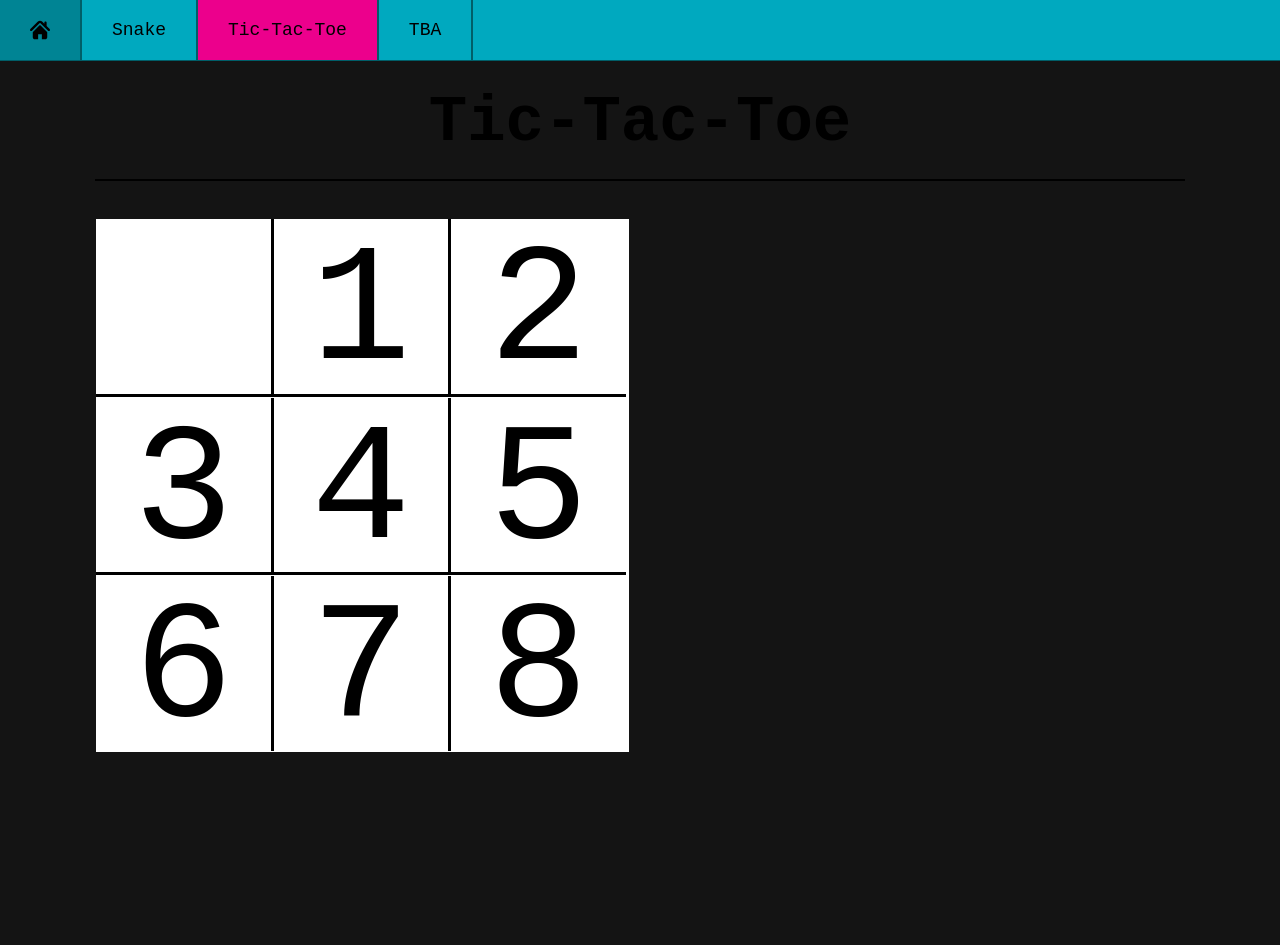
After one commit to benngim/game_website, a Flask app: page /tictactoe in a window 1280 px wide. The commit adds this page. Run offline with Flask 3, Linux system fonts and the light colour scheme.

Commit message:
Created tictactoe html page with initial board

```diff
--- a/app.py
+++ b/app.py
@@ -12,5 +12,9 @@ def index():
 def snake():
     return render_template("snake.html")
 
+@app.route("/tictactoe")
+def tictactoe():
+    return render_template("tictactoe.html")
+
 if __name__=='__main__':
     app.run(debug = True)
--- /dev/null
+++ b/static/js/tictactoe.js
@@ -0,0 +1,20 @@
+var board;
+var gamestart = false;
+var gameover = false;
+var player1 = 'O';
+var player2 = 'X';
+var curPlayer = player1;
+
+window.onload = initialiseGame;
+
+/* Set up game board for new game */
+function initialiseGame() {
+    board = [' ', ' ', ' ', ' ', ' ', ' ', ' ', ' ', ' '];
+    console.log(board.length)
+
+    for (let i = 0; i < board.length; i++) {
+        let tile = document.getElementById("tile-"+i);
+        tile.innerHTML = " ";
+        tile.addEventListener(onclick, clickTile);
+    }
+}
--- a/static/styles.css
+++ b/static/styles.css
@@ -149,3 +149,40 @@ footer {
     background-color: var(--primary-color-hover);
     color: var(--navbar-text-color-hover);
 }
+
+/* Tictactoe game */
+
+.tictactoe-game {
+    width: 85%;
+    margin-left: auto;
+    margin-right: auto;
+    margin-top: 3%;
+    height: 85%;
+}
+
+.tictactoe-board {
+    display: inline;
+    float: left;
+    width: 49%;
+    aspect-ratio: 1 / 1;
+    display: flex;
+    flex-wrap: wrap;
+    background-color: white;
+}
+
+.tictactoe-tile {
+    width: calc(100%/3 - 3px);
+    height: calc(100%/3 - 3px);
+    font-size: 13vw;
+    display: flex;
+    justify-content: center;
+    align-content: center;
+}
+
+.tictactoe-tile-hrline {
+    border-bottom: 3px solid black;
+}
+
+.tictactoe-tile-vrline {
+    border-right: 3px solid black;
+}
--- a/templates/layout.html
+++ b/templates/layout.html
@@ -15,7 +15,7 @@
                 <ul>
                     <li><a {% block navbar_home %} {% endblock %} href="/"><img src="/static/icons/home-icon-silhouette-svgrepo-com.svg"></a></li>
                     <li><a {% block navbar_snake %} {% endblock %} href="/snake">Snake</a></li>
-                    <li><a {% block pg2 %} {% endblock %} href="/">TBA</a></li>
+                    <li><a {% block navbar_tictactoe %} {% endblock %} href="/tictactoe">Tic-Tac-Toe</a></li>
                     <li><a {% block pg3 %} {% endblock %} href="/">TBA</a></li>
                 </ul>
             </div>
--- /dev/null
+++ b/templates/tictactoe.html
@@ -0,0 +1,30 @@
+{% extends "layout.html" %}
+
+{% block title %} TicTacToe {% endblock %}
+{% block head %}
+    <script src="/static/js/tictactoe.js"></script>
+{% endblock %}
+
+{% block navbar_tictactoe %} class="nav-bar-active" {% endblock %}
+
+{% block body %}
+    <div class="page-title">
+        <h1>Tic-Tac-Toe</h1>
+    </div>
+
+    <hr class="horizontal-divider">
+
+    <div class="tictactoe-game">
+        <div class="tictactoe-board">
+            <div class="tictactoe-tile tictactoe-tile-hrline tictactoe-tile-vrline" id="tile-0">0</div>
+            <div class="tictactoe-tile tictactoe-tile-hrline tictactoe-tile-vrline" id="tile-1">1</div>
+            <div class="tictactoe-tile tictactoe-tile-hrline" id="tile-2">2</div>
+            <div class="tictactoe-tile tictactoe-tile-hrline tictactoe-tile-vrline" id="tile-3">3</div>
+            <div class="tictactoe-tile tictactoe-tile-hrline tictactoe-tile-vrline" id="tile-4">4</div>
+            <div class="tictactoe-tile tictactoe-tile-hrline" id="tile-5">5</div>
+            <div class="tictactoe-tile tictactoe-tile-vrline" id="tile-6">6</div>
+            <div class="tictactoe-tile tictactoe-tile-vrline" id="tile-7">7</div>
+            <div class="tictactoe-tile" id="tile-8">8</div>
+        </div>
+    </div>
+{% endblock %}
```
Also changed, not shown: templates/index.html (+4 -7 lines).
